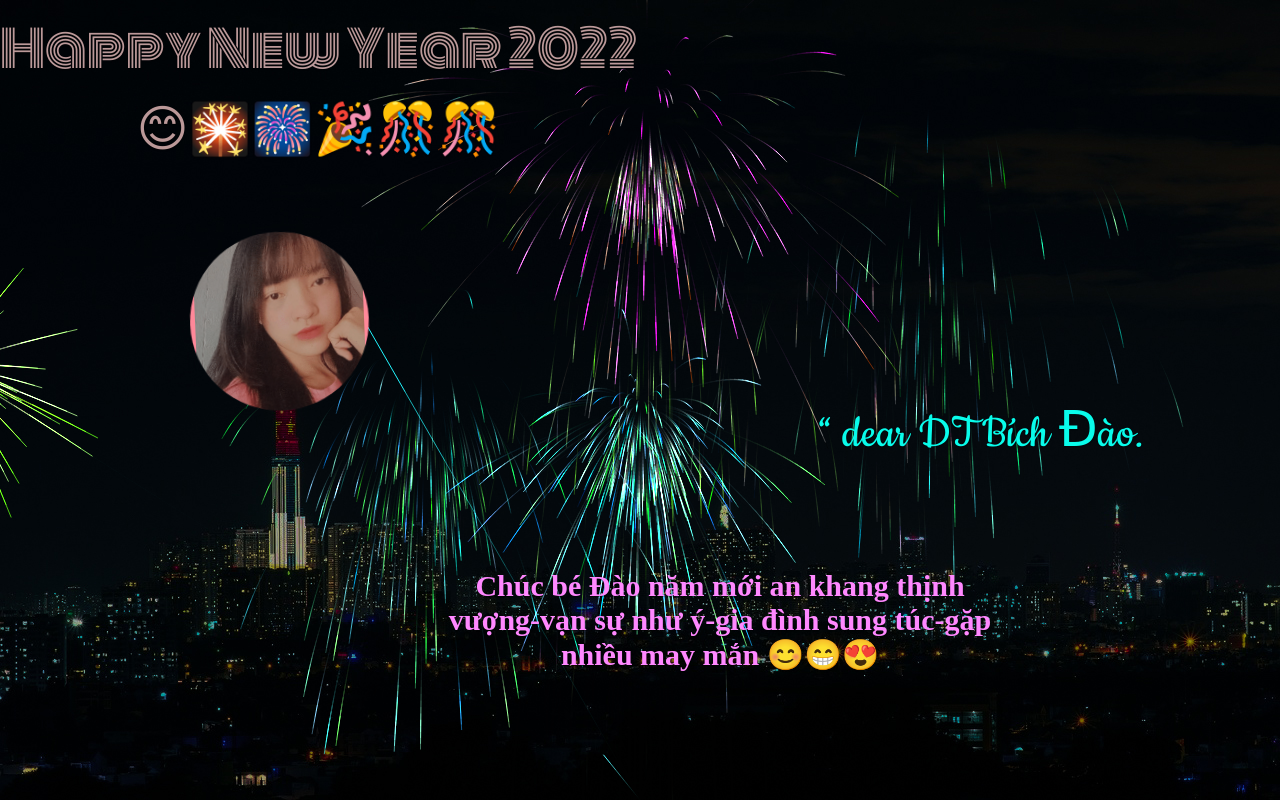
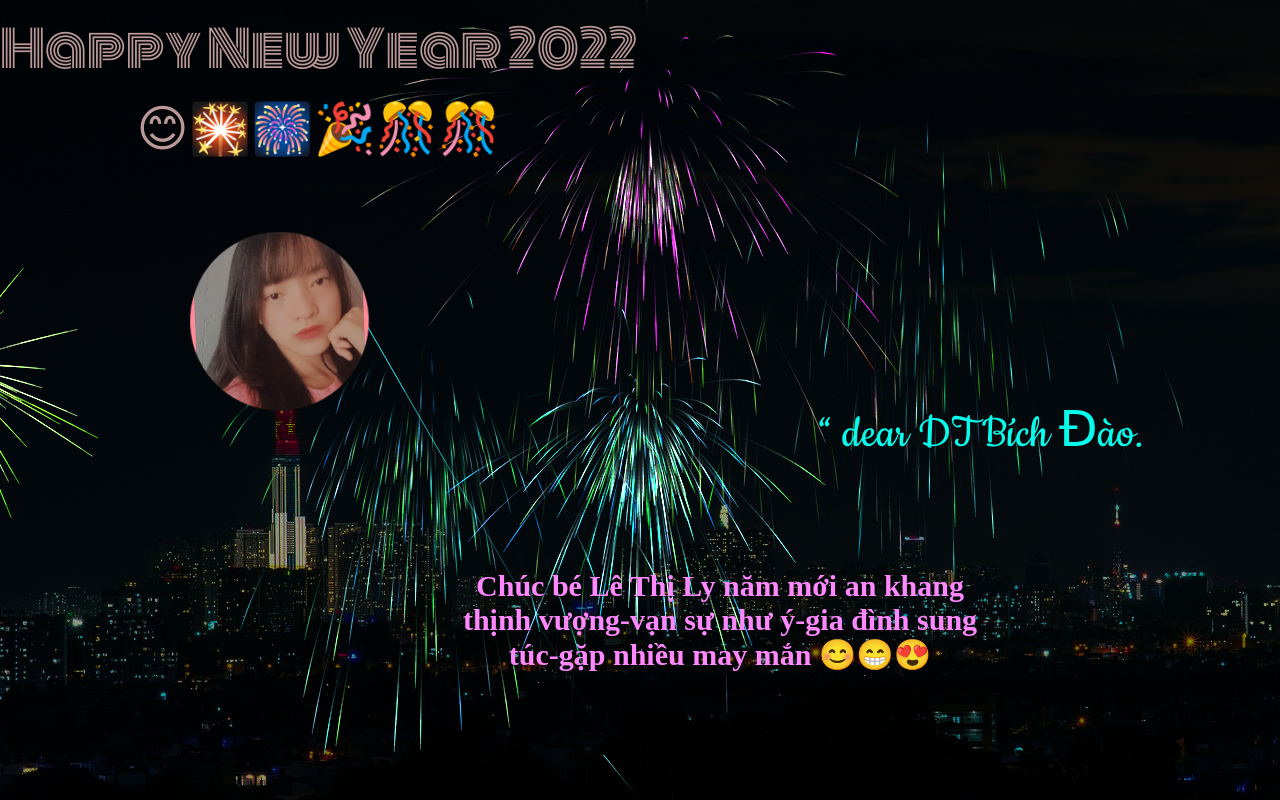
Before and after one commit to Ngo2k4/Happynewyear2022ltl, a plain HTML site: page index.html in a window 1280 px wide. Drawn offline with nearby package versions, Linux system fonts and the light colour scheme.

Commit message:
Update index.html

```diff
--- a/index.html
+++ b/index.html
@@ -21,7 +21,7 @@
 	<center><p>Happy New Year 2022<br>😊🎇🎆🎉🎊🎊</p></center>
 	<br>
 	<h2 class="loichuc">
-		Chúc bé Đào năm mới an khang thịnh vượng-vạn sự như ý-gia đình sung túc-gặp nhiều may mắn &#128522&#128513&#128525;
+		Chúc bé Lê Thị Ly năm mới an khang thịnh vượng-vạn sự như ý-gia đình sung túc-gặp nhiều may mắn &#128522&#128513&#128525;
 	</h2>
 	<!-- <h2 class="l">
 		PT Ánh Quỳnh.
```
